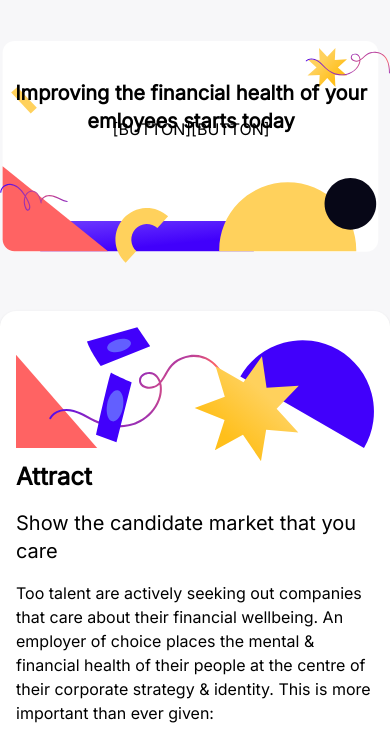
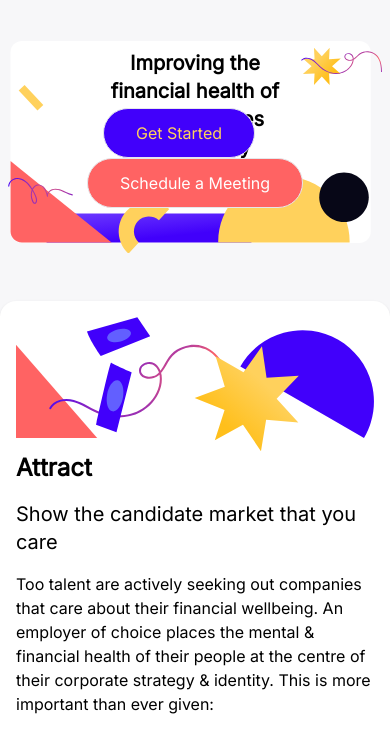
Before and after one commit to jamaspy/nine25, a Gatsby site: page /employers in a window 390 px wide. Shown: the part 87-816 px from the top of the page. Built offline with nearby package versions, Linux system fonts and the light colour scheme; Gatsby itself is replaced by a stand-in of ours.

Commit message:
TopBox component (mobile not working)

```diff
--- /dev/null
+++ b/src/components/Buttons/PrimaryButton.jsx
@@ -0,0 +1,17 @@
+import React, { useContext } from "react";
+import { ModalContext } from "../../context";
+const PrimaryButton = ({ className, text }) => {
+  const { dispatch } = useContext(ModalContext);
+  return (
+    <button
+      aria-label="Download App"
+      onClick={() => dispatch({ type: "SHOW_MODAL" })}
+      onKeyDown={() => dispatch({ type: "SHOW_MODAL" })}
+      className={`bg-primary hover:bg-primary-hover text-white border rounded-full px-8 py-3 flex items-center justify-center cursor-pointer ${className}`}
+    >
+      <p className="text-white">{text}</p>
+    </button>
+  );
+};
+
+export default PrimaryButton;
--- a/src/components/Buttons/DownloadBlue.jsx
+++ b/src/components/Buttons/SecondaryButton.jsx
@@ -1,6 +1,6 @@
 import React, { useContext } from "react";
-import { ModalContext } from "../../context/";
-const Download_Blue = ({ className, clickFn }) => {
+import { ModalContext } from "../../context";
+const SecondaryButton = ({ className, text }) => {
   const { dispatch } = useContext(ModalContext);
   return (
     <button
@@ -9,9 +9,9 @@
       onKeyDown={() => dispatch({ type: "SHOW_MODAL" })}
       className={`bg-secondary hover:bg-secondary-hover text-white border rounded-full px-8 py-3 flex items-center justify-center cursor-pointer ${className}`}
     >
-      <p className="text-tertiary">Download App</p>
+      <p className="text-tertiary">{text}</p>
     </button>
   );
 };
 
-export default Download_Blue;
+export default SecondaryButton;
--- a/src/components/Buttons/index.js
+++ b/src/components/Buttons/index.js
@@ -1,5 +1,12 @@
 import DownloadAndroid from "./DownloadAndroid";
-import DownloadBlue from "./DownloadBlue";
 import DownloadIOS from "./DownloadIOS";
+import PrimaryButton from "./PrimaryButton";
+import SecondaryButton from "./SecondaryButton";
 import SendButton from "./Send";
-export { DownloadAndroid, DownloadBlue, DownloadIOS, SendButton };
+export {
+  DownloadAndroid,
+  SecondaryButton,
+  DownloadIOS,
+  PrimaryButton,
+  SendButton,
+};
--- a/src/components/Employers/TopBox.jsx
+++ b/src/components/Employers/TopBox.jsx
@@ -1,31 +1,32 @@
 import React from "react";
 import ModalBg from "../../assets/employers_modal_bg.svg";
+import { PrimaryButton, SecondaryButton } from "../../components/Buttons";
 const TopBox = () => {
   return (
-    <div className="relative mt-12">
-      <ModalBg />
+    <div className="relative mt-12 mx-2">
+      <ModalBg className="" />
       <p
-        className="lg:text-4xl md:text-2xl text-xl font-semibold text-center w-full"
+        className="lg:text-5xl md:text-2xl text-xl font-semibold text-center"
         style={{
           position: "absolute",
           top: "30%",
-          left: "49%",
+          left: "50%",
           transform: "translate(-50%, -50%)",
         }}
       >
         Improving the financial health of your emloyees starts today
       </p>
       <div
-        className="flex flex-row"
+        className="flex flex-col md:flex-row justify-center items-center mt-8 w-full"
         style={{
           position: "absolute",
           top: "40%",
-          left: "49%",
+          left: "50%",
           transform: "translate(-50%, -50%)",
         }}
       >
-        <p>[BUTTON]</p>
-        <p>[BUTTON]</p>
+        <SecondaryButton text="Get Started" className="mr-8" />
+        <PrimaryButton text="Schedule a Meeting" />
       </div>
     </div>
   );
--- a/src/components/Layout/Header.jsx
+++ b/src/components/Layout/Header.jsx
@@ -1,6 +1,6 @@
 import React from "react";
 import { Link } from "gatsby";
-import { DownloadBlue } from "../Buttons";
+import { SecondaryButton } from "../Buttons";
 import LogoSVG from "../../assets/logo.svg";
 import StarSVG from "../../assets/yellow_star_small.svg";
 
@@ -21,7 +21,10 @@
           >
             For Employers
           </Link>
-          <DownloadBlue className="hidden md:inline-block" />
+          <SecondaryButton
+            className="hidden md:inline-block"
+            text="Download App"
+          />
           <div className="absolute md:hidden top-3 right-0 z-0">
             <StarSVG className="" />
           </div>
```
